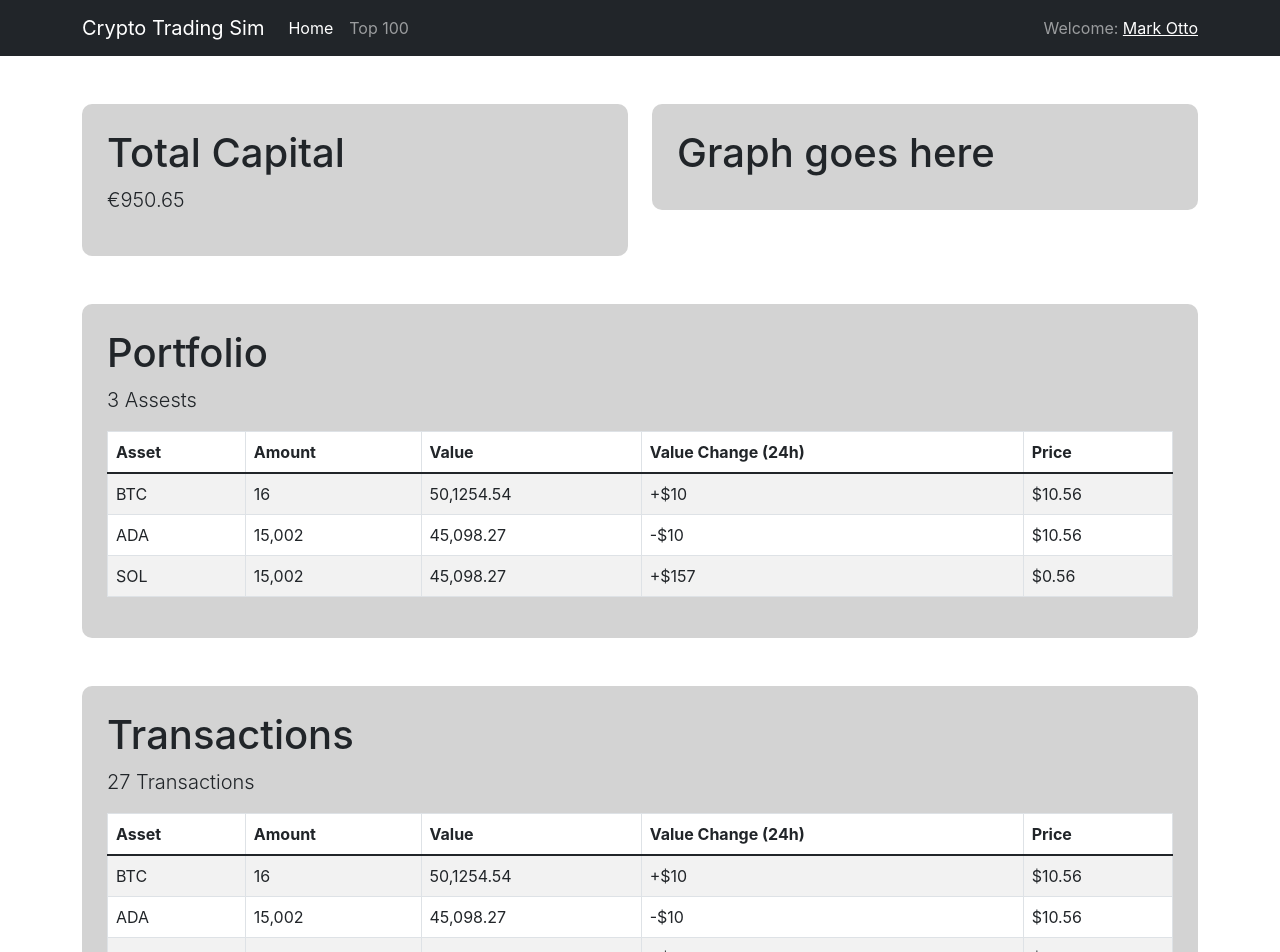
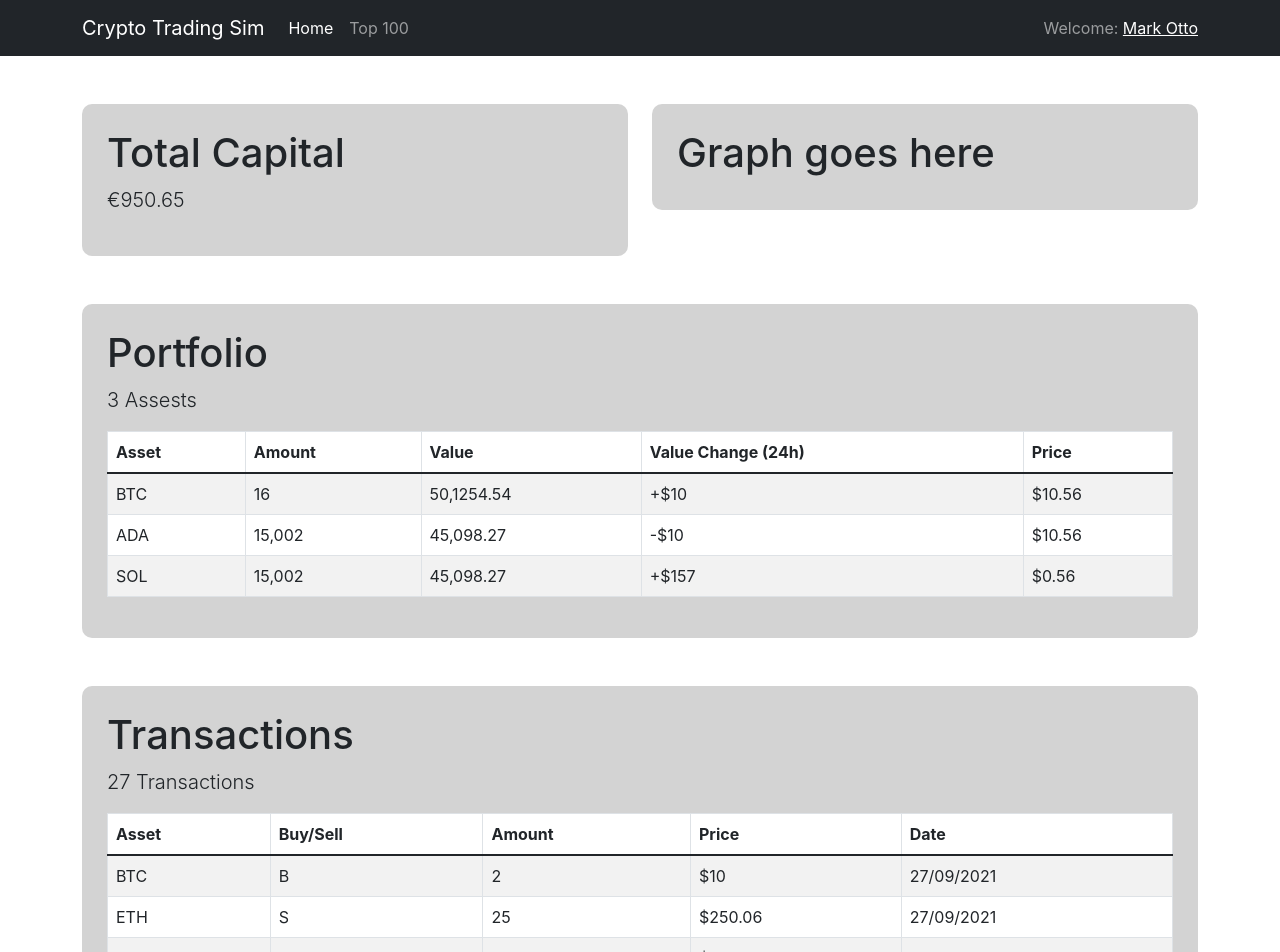
Before and after one commit to clancinio/crypto-frontend, a React (Create React App) app: page / in a window 1280 px wide. Shown: the top 952 px of the page. Built offline with nearby package versions, Linux system fonts and the light colour scheme; the HTML template or start-up script is replaced by a standard one.

Commit message:
Add dummy transaction data

```diff
--- a/src/components/transactionsection/TransactionComponent.js
+++ b/src/components/transactionsection/TransactionComponent.js
@@ -2,31 +2,38 @@ import { useState } from "react";
 import Col from "react-bootstrap/Col";
 import Button from "react-bootstrap/Button";
 import Table from "react-bootstrap/Table";
-import Asset from "../portfoliosection/asset/Asset";
+import Transaction from "./transaction/Transaction";
 
 function TransactionComponent() {
   // State to mock assets
-  const [assets, setAssets] = useState([
+  const [transactions, setTransactions] = useState([
     {
       symbol: "BTC",
-      amount: "16",
-      value: "50,1254.54",
-      value_change_24h: "+$10",
-      price: "$10.56",
+      buy_sell: "B",
+      amount: "2",
+      price: "$10",
+      date: "27/09/2021",
+    },
+    {
+      symbol: "ETH",
+      buy_sell: "S",
+      amount: "25",
+      price: "$250.06",
+      date: "27/09/2021",
     },
     {
       symbol: "ADA",
-      amount: "15,002",
-      value: "45,098.27",
-      value_change_24h: "-$10",
+      buy_sell: "B",
+      amount: "987",
       price: "$10.56",
+      date: "27/09/2021",
     },
     {
       symbol: "SOL",
-      amount: "15,002",
-      value: "45,098.27",
-      value_change_24h: "+$157",
-      price: "$0.56",
+      buy_sell: "S",
+      amount: "1,005",
+      price: "$1.58",
+      date: "27/09/2021",
     },
   ]);
 
@@ -39,22 +46,22 @@ function TransactionComponent() {
           <thead>
             <tr>
               <th>Asset</th>
+              <th>Buy/Sell</th>
               <th>Amount</th>
-              <th>Value</th>
-              <th>Value Change (24h)</th>
               <th>Price</th>
+              <th>Date</th>
             </tr>
           </thead>
           <tbody>
-            {assets.map((asset, index) => {
+            {transactions.map((transaction, index) => {
               return (
-                <Asset
+                <Transaction
                   key={index}
-                  symbol={asset.symbol}
-                  amount={asset.amount}
-                  value={asset.value}
-                  value_change_24h={asset.value_change_24h}
-                  price={asset.price}
+                  symbol={transaction.symbol}
+                  buy_sell={transaction.buy_sell}
+                  amount={transaction.amount}
+                  price={transaction.price}
+                  date={transaction.date}
                 />
               );
             })}
--- /dev/null
+++ b/src/components/transactionsection/transaction/Transaction.js
@@ -0,0 +1,13 @@
+function Transaction({ symbol, amount, buy_sell, price, date }) {
+  return (
+    <tr>
+      <td>{symbol.toUpperCase()}</td>
+      <td>{buy_sell}</td>
+      <td>{amount}</td>
+      <td>{price}</td>
+      <td>{date}</td>
+    </tr>
+  );
+}
+
+export default Transaction;
```
